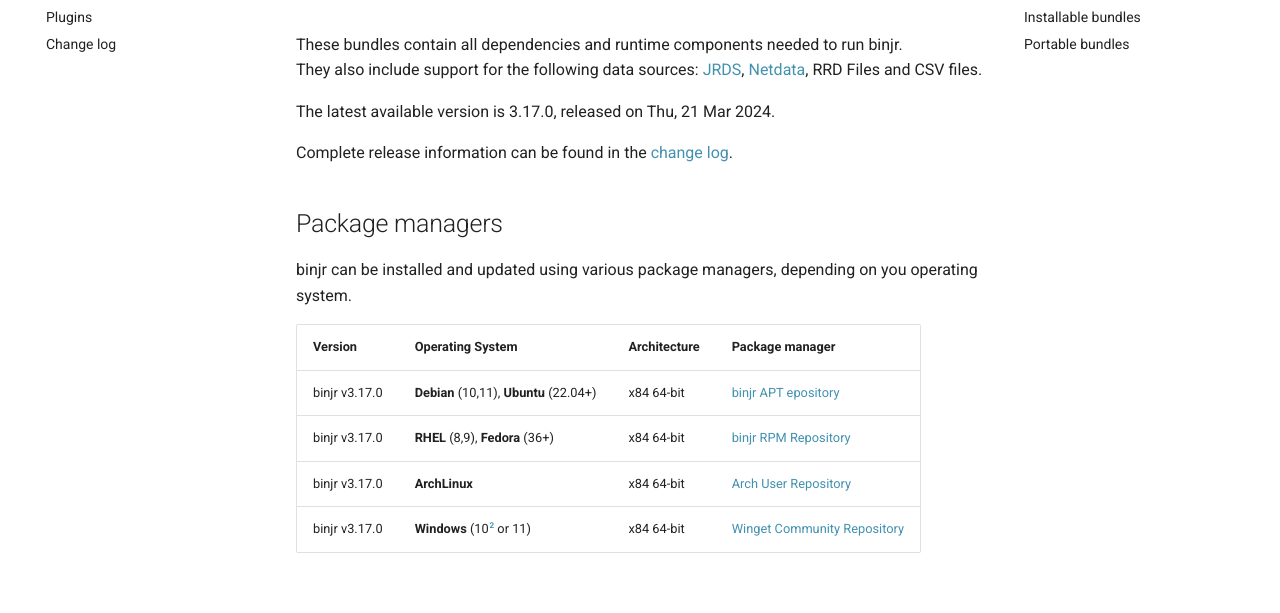
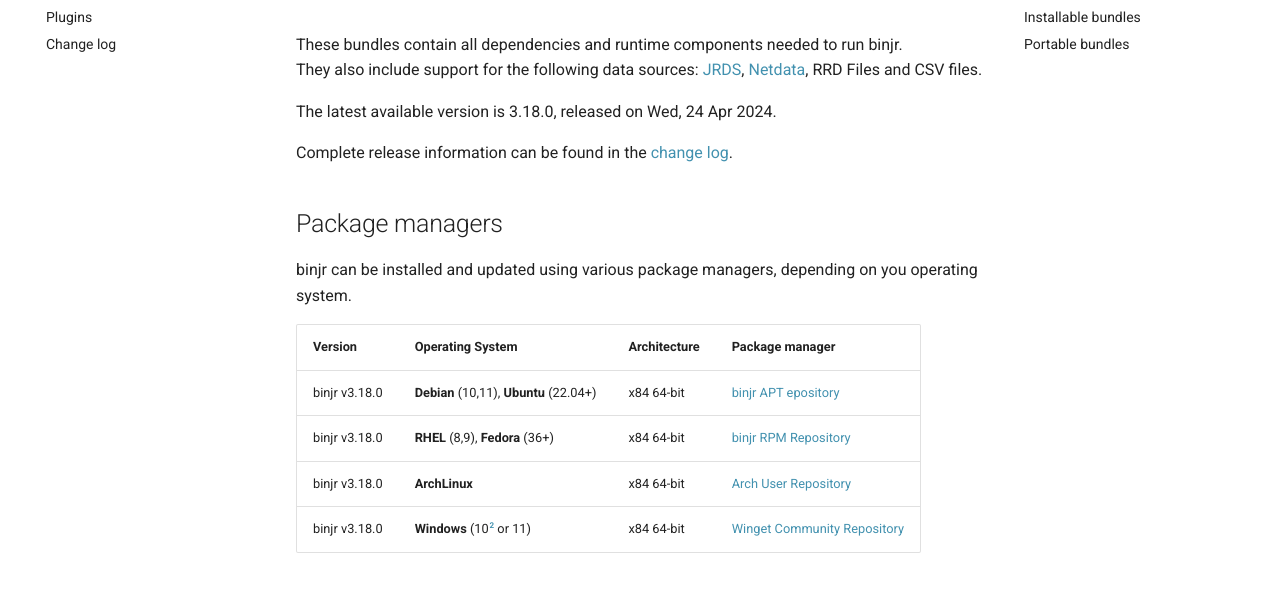
Before and after one commit to binjr/binjr.github.io, an MkDocs documentation site: the page built from docs/download/latest_release.md, in a window 1280 px wide and 1400 px high. Shown: the part 196-809 px from the top of the window. Built offline with MkDocs 1.6.1 and Material for MkDocs 9.7.7, drawn with Linux system fonts in a browser that asks for light colours; comment, search, counter and statistics services are not loaded; some of the changed text lies outside the part shown.

Commit message:
Release  v3.18.0

```diff
--- a/docs/download/latest_release.md
+++ b/docs/download/latest_release.md
@@ -4,7 +4,7 @@
 They also include support for the following data sources:
 [JRDS](https://github.com/fbacchella/jrds), [Netdata](https://www.netdata.cloud), RRD Files and CSV files.
 
-The latest available version is 3.17.0, released on Thu, 21 Mar 2024.
+The latest available version is 3.18.0, released on Wed, 24 Apr 2024.
 
 Complete release information can be found in the [change log](CHANGELOG.md).
 
@@ -34,10 +34,10 @@
 
 | Version          | Operating System                        | Architecture | Package manager                                              |
 |------------------|-----------------------------------------|--------------|--------------------------------------------------------------|
-| binjr v3.17.0 | **Debian** (10,11), **Ubuntu** (22.04+) | x84 64-bit   | [binjr APT epository](https://repos.binjr.eu/apt)            |
-| binjr v3.17.0 | **RHEL** (8,9), **Fedora** (36+)        | x84 64-bit   | [binjr RPM Repository](https://repos.binjr.eu/rpm)           |
-| binjr v3.17.0 | **ArchLinux**                           | x84 64-bit   | [Arch User Repository](https://repos.binjr.eu/aur)           |
-| binjr v3.17.0 | **Windows** (10[^2] or 11)              | x84 64-bit   | [Winget Community Repository](https://repos.binjr.eu/winget) |
+| binjr v3.18.0 | **Debian** (10,11), **Ubuntu** (22.04+) | x84 64-bit   | [binjr APT epository](https://repos.binjr.eu/apt)            |
+| binjr v3.18.0 | **RHEL** (8,9), **Fedora** (36+)        | x84 64-bit   | [binjr RPM Repository](https://repos.binjr.eu/rpm)           |
+| binjr v3.18.0 | **ArchLinux**                           | x84 64-bit   | [Arch User Repository](https://repos.binjr.eu/aur)           |
+| binjr v3.18.0 | **Windows** (10[^2] or 11)              | x84 64-bit   | [Winget Community Repository](https://repos.binjr.eu/winget) |
 
 
 ## Installable bundles
@@ -46,10 +46,10 @@
 
 | Version          | Operating System                        | Architecture | Download                                                                                                                                                                    | Signature[^1]                                                                                                                                                                    |
 |------------------|-----------------------------------------|--------------|-----------------------------------------------------------------------------------------------------------------------------------------------------------------------------|----------------------------------------------------------------------------------------------------------------------------------------------------------------------------------|
-| binjr v3.17.0 | **Debian** (10,11), **Ubuntu** (22.04+) | x84 64-bit   | [<button ><img alt="" src="../../assets/images/download.svg"> .deb</button>](https://github.com/binjr/binjr/releases/download/v3.17.0/binjr-3.17.0_linux-amd64.deb)  | [<button ><img alt="" src="../../assets/images/download.svg"> .asc</button>](https://github.com/binjr/binjr/releases/download/v3.17.0/binjr-3.17.0_linux-amd64.deb.asc)   |
-| binjr v3.17.0 | **RHEL** (8,9), **Fedora** (36+)        | x84 64-bit   | [<button><img alt="" src="../../assets/images/download.svg"> .rpm</button>](https://github.com/binjr/binjr/releases/download/v3.17.0/binjr-3.17.0_linux-amd64.rpm)   | [<button ><img alt="" src="../../assets/images/download.svg"> .asc</button>](https://github.com/binjr/binjr/releases/download/v3.17.0/binjr-3.17.0_linux-amd64.deb.asc)   |
-| binjr v3.17.0 | **macOS** (13.x or later)               | x84 64-bit   | [<button ><img alt="" src="../../assets/images/download.svg"> .pkg</button>](https://github.com/binjr/binjr/releases/download/v3.17.0/binjr-3.17.0_mac-x86_64.pkg)   | [<button ><img alt="" src="../../assets/images/download.svg"> .asc</button>](https://github.com/binjr/binjr/releases/download/v3.17.0/binjr-3.17.0_mac-x86_64.pkg.asc)    |
-| binjr v3.17.0 | **Windows** (7 or later)                | x84 64-bit   | [<button><img alt="" src="../../assets/images/download.svg"> .msi</button>](https://github.com/binjr/binjr/releases/download/v3.17.0/binjr-3.17.0_windows-amd64.msi) | [<button ><img alt="" src="../../assets/images/download.svg"> .asc</button>](https://github.com/binjr/binjr/releases/download/v3.17.0/binjr-3.17.0_windows-amd64.msi.asc) |
+| binjr v3.18.0 | **Debian** (10,11), **Ubuntu** (22.04+) | x84 64-bit   | [<button ><img alt="" src="../../assets/images/download.svg"> .deb</button>](https://github.com/binjr/binjr/releases/download/v3.18.0/binjr-3.18.0_linux-amd64.deb)  | [<button ><img alt="" src="../../assets/images/download.svg"> .asc</button>](https://github.com/binjr/binjr/releases/download/v3.18.0/binjr-3.18.0_linux-amd64.deb.asc)   |
+| binjr v3.18.0 | **RHEL** (8,9), **Fedora** (36+)        | x84 64-bit   | [<button><img alt="" src="../../assets/images/download.svg"> .rpm</button>](https://github.com/binjr/binjr/releases/download/v3.18.0/binjr-3.18.0_linux-amd64.rpm)   | [<button ><img alt="" src="../../assets/images/download.svg"> .asc</button>](https://github.com/binjr/binjr/releases/download/v3.18.0/binjr-3.18.0_linux-amd64.deb.asc)   |
+| binjr v3.18.0 | **macOS** (13.x or later)               | x84 64-bit   | [<button ><img alt="" src="../../assets/images/download.svg"> .pkg</button>](https://github.com/binjr/binjr/releases/download/v3.18.0/binjr-3.18.0_mac-x86_64.pkg)   | [<button ><img alt="" src="../../assets/images/download.svg"> .asc</button>](https://github.com/binjr/binjr/releases/download/v3.18.0/binjr-3.18.0_mac-x86_64.pkg.asc)    |
+| binjr v3.18.0 | **Windows** (7 or later)                | x84 64-bit   | [<button><img alt="" src="../../assets/images/download.svg"> .msi</button>](https://github.com/binjr/binjr/releases/download/v3.18.0/binjr-3.18.0_windows-amd64.msi) | [<button ><img alt="" src="../../assets/images/download.svg"> .asc</button>](https://github.com/binjr/binjr/releases/download/v3.18.0/binjr-3.18.0_windows-amd64.msi.asc) |
 
 ## Portable bundles
 
@@ -57,9 +57,9 @@
 
 | Version          | Operating System                 | Architecture | Download                                                                                                                                                                         | Signature[^1]                                                                                                                                                                     |
 |------------------|----------------------------------|--------------|----------------------------------------------------------------------------------------------------------------------------------------------------------------------------------|-----------------------------------------------------------------------------------------------------------------------------------------------------------------------------------|
-| binjr v3.17.0 | **Linux** (glibc v2.5 or higher) | x84 64-bit   | [<button ><img alt="" src="../../assets/images/download.svg"> .tar.gz</button>](https://github.com/binjr/binjr/releases/download/v3.17.0/binjr-3.17.0_linux-amd64.tar.gz) | [<button ><img alt="" src="../../assets/images/download.svg"> .asc</button>](https://github.com/binjr/binjr/releases/download/v3.17.0/binjr-3.17.0_linux-amd64.tar.gz.asc) |
-| binjr v3.17.0 | **macOS** (13.x or later)        | x84 64-bit   | [<button ><img alt="" src="../../assets/images/download.svg"> .tar.gz</button>](https://github.com/binjr/binjr/releases/download/v3.17.0/binjr-3.17.0_mac-x86_64.tar.gz)  | [<button ><img alt="" src="../../assets/images/download.svg"> .asc</button>](https://github.com/binjr/binjr/releases/download/v3.17.0/binjr-3.17.0_mac-x86_64.tar.gz.asc)  |
-| binjr v3.17.0 | **Windows** (7 or later)         | x84 64-bit   | [<button><img alt="" src="../../assets/images/download.svg"> .zip</button>](https://github.com/binjr/binjr/releases/download/v3.17.0/binjr-3.17.0_windows-amd64.zip)      | [<button ><img alt="" src="../../assets/images/download.svg"> .asc</button>](https://github.com/binjr/binjr/releases/download/v3.17.0/binjr-3.17.0_windows-amd64.zip.asc)  |
+| binjr v3.18.0 | **Linux** (glibc v2.5 or higher) | x84 64-bit   | [<button ><img alt="" src="../../assets/images/download.svg"> .tar.gz</button>](https://github.com/binjr/binjr/releases/download/v3.18.0/binjr-3.18.0_linux-amd64.tar.gz) | [<button ><img alt="" src="../../assets/images/download.svg"> .asc</button>](https://github.com/binjr/binjr/releases/download/v3.18.0/binjr-3.18.0_linux-amd64.tar.gz.asc) |
+| binjr v3.18.0 | **macOS** (13.x or later)        | x84 64-bit   | [<button ><img alt="" src="../../assets/images/download.svg"> .tar.gz</button>](https://github.com/binjr/binjr/releases/download/v3.18.0/binjr-3.18.0_mac-x86_64.tar.gz)  | [<button ><img alt="" src="../../assets/images/download.svg"> .asc</button>](https://github.com/binjr/binjr/releases/download/v3.18.0/binjr-3.18.0_mac-x86_64.tar.gz.asc)  |
+| binjr v3.18.0 | **Windows** (7 or later)         | x84 64-bit   | [<button><img alt="" src="../../assets/images/download.svg"> .zip</button>](https://github.com/binjr/binjr/releases/download/v3.18.0/binjr-3.18.0_windows-amd64.zip)      | [<button ><img alt="" src="../../assets/images/download.svg"> .asc</button>](https://github.com/binjr/binjr/releases/download/v3.18.0/binjr-3.18.0_windows-amd64.zip.asc)  |
 
 !!! Warning "If you're having trouble launching binjr..."
     === "...on macOS"
```
Also changed, not shown: docs/download/CHANGELOG.md (+11 -1 lines), 1 other file.
